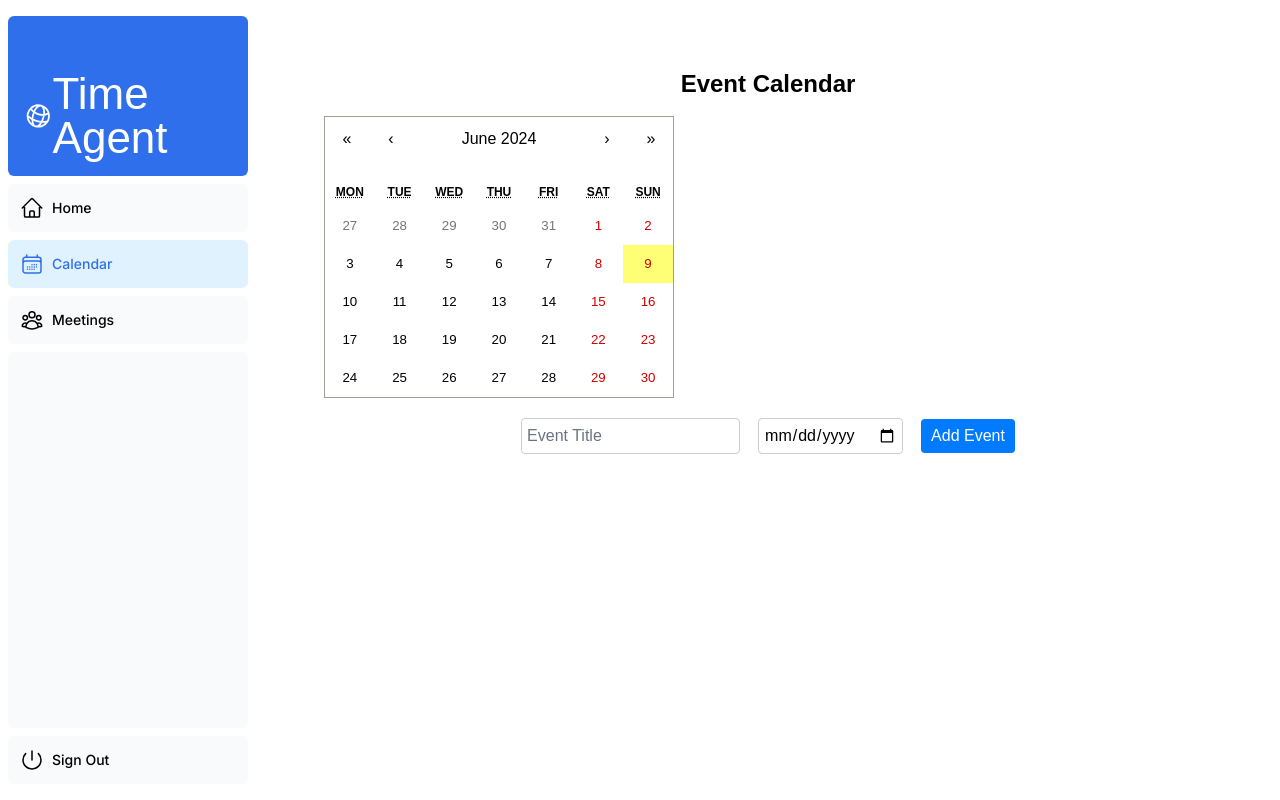
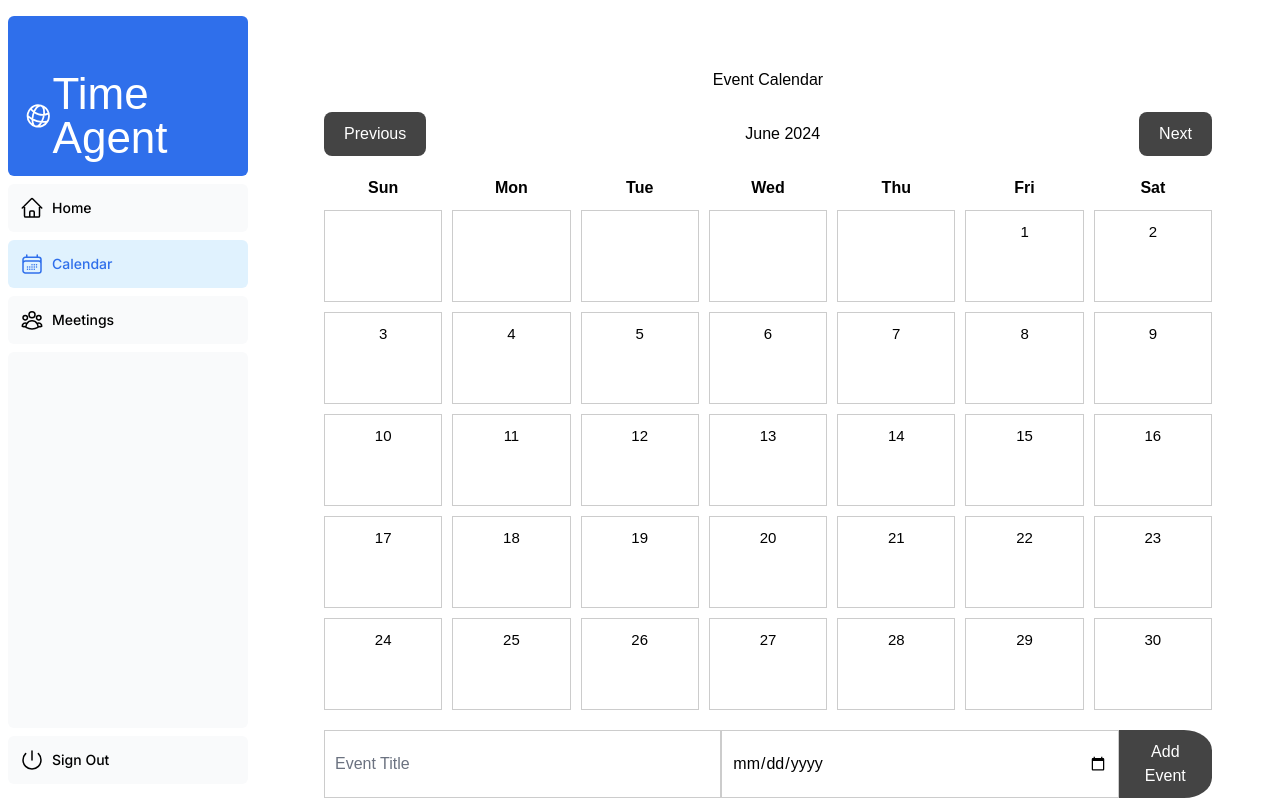
Before and after one commit to Wadaxiwan/TimeAgent, a Next.js app: page /dashboard/calendar in a window 1280 px wide. Built offline with nearby package versions, Linux system fonts and the light colour scheme; a web font is replaced by a local one.

Commit message:
CalendarPage UI, but without database.

```diff
--- a/app/dashboard/calendar/calendar.css
+++ b/app/dashboard/calendar/calendar.css
@@ -4,35 +4,139 @@
     padding: 20px;
 }
 
-.event-form {
+.calendar-controls {
     display: flex;
-    justify-content: center;
+    justify-content: space-between;
     align-items: center;
+    margin: 20px 0;
+}
+
+.calendar-controls button {
+    padding: 10px 20px;
+    border: none;
+    background-color: #444;
+    color: white;
+    border-radius: 8px;
+    cursor: pointer;
+}
+
+.calendar-controls button:hover {
+    background-color: #111;
+}
+
+.calendar-grid {
+    display: grid;
+    grid-template-columns: repeat(7, 1fr);
+    gap: 10px;
     margin-top: 20px;
 }
 
-.event-form .input {
-    margin-right: 10px;
-    padding: 5px;
-    font-size: 16px;
-    border: 1px solid #ccc;
-    border-radius: 4px;
+.calendar-header {
+    text-align: center;
+    font-weight: bold;
 }
 
-.event-form .btn {
-    padding: 5px 10px;
-    font-size: 16px;
+.calendar-day {
+    border: 1px solid #ccc;
+    padding: 10px;
+    text-align: center;
+    position: relative;
+    font-size: 15px;
+    height: 92px;
+    overflow: hidden;
+}
+
+.event {
+    background-color: #faf7de;
+    color: #333;
+    display: flex;
+    justify-content: space-between;
+    align-items: center;
+    padding: 5px 15px;
+    margin: 5px 0 0 0;
+}
+
+.event-form {
+    display: flex;
+    justify-content: space-between;
+    margin: 20px 0;
+}
+
+.event-form input {
+    padding: 10px;
+    border: 1px solid #ccc;
+    width: 45%;
+}
+
+.event-form button {
+    padding: 10px;
+    border: none;
+    background-color: #444;
+    color: white;
+    border-radius: 0% 30% 30% 0;
     cursor: pointer;
-    background-color: #007bff;
+}
+
+.event-form button:hover {
+    background-color: #111;
+}
+
+.modal {
+    display: none;
+    position: fixed;
+    z-index: 1;
+    left: 0;
+    top: 0;
+    width: 100%;
+    height: 100%;
+    overflow: auto;
+    background-color: rgba(0, 0, 0, 0.4);
+}
+
+.modal-content {
+    background-color: #fefefe;
+    margin: 15% auto;
+    padding: 20px;
+    border: 1px solid #888;
+    width: 80%;
+    max-width: 600px;
+    border-radius: 8px;
+}
+
+.modal label {
+    display: block;
+    margin-top: 10px;
+}
+
+.modal input {
+    width: calc(100% - 20px);
+    padding: 10px;
+    margin: 5px 0;
+}
+
+.close {
+    color: #aaa;
+    float: right;
+    font-size: 28px;
+    font-weight: bold;
+}
+
+.close:hover,
+.close:focus {
+    color: black;
+    text-decoration: none;
+    cursor: pointer;
+}
+
+.event button {
+    background-color: #f25a47;
     color: white;
     border: none;
     border-radius: 4px;
+    padding: 2px 5px;
+    cursor: pointer;
 }
 
-.event {
-    background-color: #f9f9a9;
-    margin-top: 5px;
-    padding: 2px 5px;
-    border-radius: 3px;
-    font-size: 14px;
+.event button:hover {
+    background-color: #c82333;
 }
--- a/app/dashboard/calendar/page.tsx
+++ b/app/dashboard/calendar/page.tsx
@@ -1,70 +1,175 @@
 "use client";
 
-import React, { useState } from 'react';
-import Calendar from 'react-calendar';
-import 'react-calendar/dist/Calendar.css';
+import React, { useState, useEffect } from 'react';
 import './calendar.css';
 
-export default function CalendarPage() {
-    const [events, setEvents] = useState<{ [date: string]: string[] }>({});
-    const [newEvent, setNewEvent] = useState('');
-    const [selectedDate, setSelectedDate] = useState<Date | null>(null);
+interface Event {
+    title: string;
+    date: string;
+}
+
+const CalendarPage = () => {
+    const [events, setEvents] = useState<Event[]>([]);
+    const [newEvent, setNewEvent] = useState<Event>({ title: '', date: '' });
+    const [currentMonth, setCurrentMonth] = useState<Date>(new Date());
+
+    useEffect(() => {
+        loadEvents();
+    }, []);
 
     const handleAddEvent = () => {
-        if (selectedDate && newEvent) {
-            const dateStr = selectedDate.toISOString().split('T')[0];
-            const updatedEvents = { ...events };
-            if (!updatedEvents[dateStr]) {
-                updatedEvents[dateStr] = [];
-            }
-            updatedEvents[dateStr].push(newEvent);
+        if (newEvent.title && newEvent.date) {
+            const updatedEvents = [...events, newEvent];
             setEvents(updatedEvents);
-            setNewEvent('');
+            localStorage.setItem('events', JSON.stringify(updatedEvents));
+            setNewEvent({ title: '', date: '' });
+            renderCalendar(currentMonth.getFullYear(), currentMonth.getMonth());
+        } else {
+            alert('Please enter both title and date.');
         }
     };
 
-    const handleDateChange = (date: Date) => {
-        setSelectedDate(date);
+    const loadEvents = () => {
+        const storedEvents = localStorage.getItem('events');
+        if (storedEvents) {
+            setEvents(JSON.parse(storedEvents));
+        }
     };
 
-    const tileContent = ({ date, view }: { date: Date, view: string }) => {
-        const dateStr = date.toISOString().split('T')[0];
-        return (
-            <div>
-                {events[dateStr]?.map((event, index) => (
-                    <div key={index} className="event">
-                        {event}
-                    </div>
-                ))}
-            </div>
-        );
+    const renderCalendar = (year: number, month: number) => {
+        const calendar = document.getElementById('calendar-grid');
+        if (!calendar) return;
+
+        calendar.innerHTML = '';
+
+        const daysInMonth = new Date(year, month + 1, 0).getDate();
+        const firstDayIndex = new Date(year, month, 1).getDay();
+        const lastDayIndex = new Date(year, month, daysInMonth).getDay();
+        const prevDays = firstDayIndex === 0 ? 6 : firstDayIndex - 1;
+        const nextDays = lastDayIndex === 0 ? 0 : 7 - lastDayIndex;
+
+        renderWeekDays(calendar);
+        renderEmptyDays(calendar, prevDays);
+        renderMonthDays(calendar, year, month, daysInMonth);
+        renderEmptyDays(calendar, nextDays);
+        loadEvents();
     };
+
+    const renderWeekDays = (calendar: HTMLElement) => {
+        const weekDays = ['Sun', 'Mon', 'Tue', 'Wed', 'Thu', 'Fri', 'Sat'];
+        weekDays.forEach(day => {
+            const dayElement = document.createElement('div');
+            dayElement.classList.add('calendar-header');
+            dayElement.textContent = day;
+            calendar.appendChild(dayElement);
+        });
+    };
+
+    const renderEmptyDays = (calendar: HTMLElement, count: number) => {
+        for (let i = 0; i < count; i++) {
+            const dayElement = document.createElement('div');
+            dayElement.classList.add('calendar-day', 'empty');
+            calendar.appendChild(dayElement);
+        }
+    };
+
+    const renderMonthDays = (calendar: HTMLElement, year: number, month: number, daysInMonth: number) => {
+        for (let day = 1; day <= daysInMonth; day++) {
+            const dayElement = document.createElement('div');
+            dayElement.classList.add('calendar-day');
+            dayElement.textContent = day.toString();
+            dayElement.setAttribute('data-date', `${year}-${String(month + 1).padStart(2, '0')}-${String(day).padStart(2, '0')}`);
+            dayElement.onclick = () => openModal(dayElement.getAttribute('data-date')!);
+            calendar.appendChild(dayElement);
+        }
+    };
+
+    const openModal = (date: string) => {
+        const modal = document.getElementById('modal');
+        const modalDate = document.getElementById('modal-date');
+        const modalEvents = document.getElementById('modal-events');
+
+        if (modal && modalDate && modalEvents) {
+            modal.style.display = 'block';
+            modalDate.textContent = date;
+            modalEvents.innerHTML = '';
+
+            const dayEvents = events.filter(event => event.date === date);
+            dayEvents.forEach((event, index) => {
+                const eventElement = document.createElement('div');
+                eventElement.classList.add('event');
+                eventElement.textContent = event.title;
+
+                const deleteButton = document.createElement('button');
+                deleteButton.textContent = 'Delete';
+                deleteButton.onclick = () => deleteEvent(date, index);
+                eventElement.appendChild(deleteButton);
+
+                modalEvents.appendChild(eventElement);
+            });
+        }
+    };
+
+    const deleteEvent = (date: string, eventIndex: number) => {
+        const dayEvents = events.filter(event => event.date === date);
+        const eventToRemove = dayEvents[eventIndex];
+        const updatedEvents = events.filter(event => !(event.date === eventToRemove.date && event.title === eventToRemove.title));
+        setEvents(updatedEvents);
+        localStorage.setItem('events', JSON.stringify(updatedEvents));
+        closeModal();
+        renderCalendar(new Date(date).getFullYear(), new Date(date).getMonth());
+    };
+
+    const closeModal = () => {
+        const modal = document.getElementById('modal');
+        if (modal) modal.style.display = 'none';
+    };
+
+    const changeMonth = (offset: number) => {
+        const newDate = new Date(currentMonth);
+        newDate.setMonth(newDate.getMonth() + offset);
+        setCurrentMonth(newDate);
+        renderCalendar(newDate.getFullYear(), newDate.getMonth());
+    };
+
+    useEffect(() => {
+        renderCalendar(currentMonth.getFullYear(), currentMonth.getMonth());
+    }, [currentMonth]);
 
     return (
         <div className="calendar-page">
-            <h1 className="text-2xl font-bold mb-4">Event Calendar</h1>
-            <Calendar
-                onChange={handleDateChange}
-                value={selectedDate}
-                tileContent={tileContent}
-            />
-            <div className="event-form mt-4 flex items-center justify-center gap-2">
+            <h1>Event Calendar</h1>
+            <div className="calendar-controls">
+                <button onClick={() => changeMonth(-1)}>Previous</button>
+                <span id="current-month">{currentMonth.toLocaleDateString('en-US', { month: 'long', year: 'numeric' })}</span>
+                <button onClick={() => changeMonth(1)}>Next</button>
+            </div>
+            <div id="calendar-grid" className="calendar-grid"></div>
+            <div className="event-form">
                 <input
                     type="text"
-                    value={newEvent}
-                    onChange={(e) => setNewEvent(e.target.value)}
+                    value={newEvent.title}
+                    onChange={(e) => setNewEvent({ ...newEvent, title: e.target.value })}
                     placeholder="Event Title"
-                    className="input"
                 />
                 <input
                     type="date"
-                    onChange={(e) => setSelectedDate(new Date(e.target.value))}
-                    className="input"
+                    value={newEvent.date}
+                    onChange={(e) => setNewEvent({ ...newEvent, date: e.target.value })}
                 />
-                <button onClick={handleAddEvent} className="btn">
-                    Add Event
-                </button>
+                <button onClick={handleAddEvent}>Add Event</button>
+            </div>
+
+            {/* Modal */}
+            <div id="modal" className="modal">
+                <div className="modal-content">
+                    <span className="close" onClick={closeModal}>&times;</span>
+                    <h2 id="modal-date"></h2>
+                    <div id="modal-events"></div>
+                </div>
             </div>
         </div>
     );
-}
+};
+
+export default CalendarPage;
```
